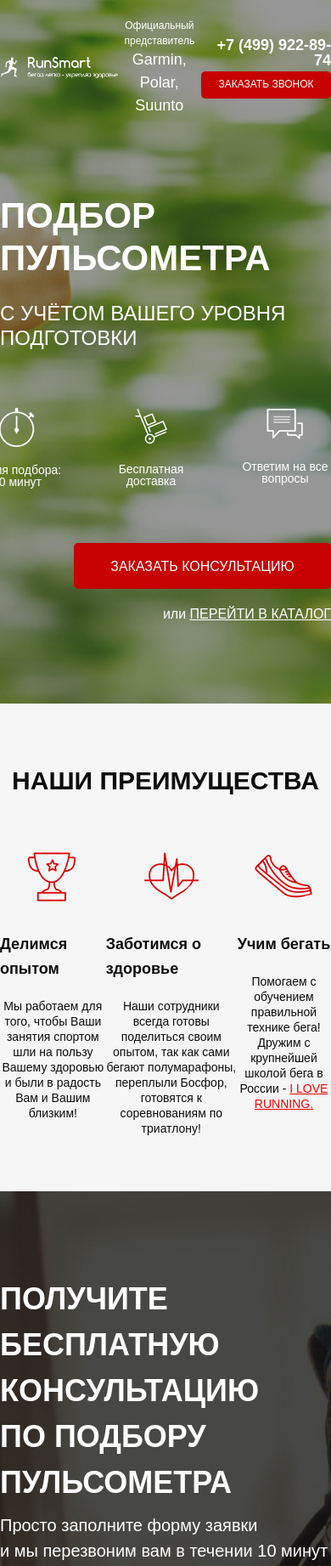
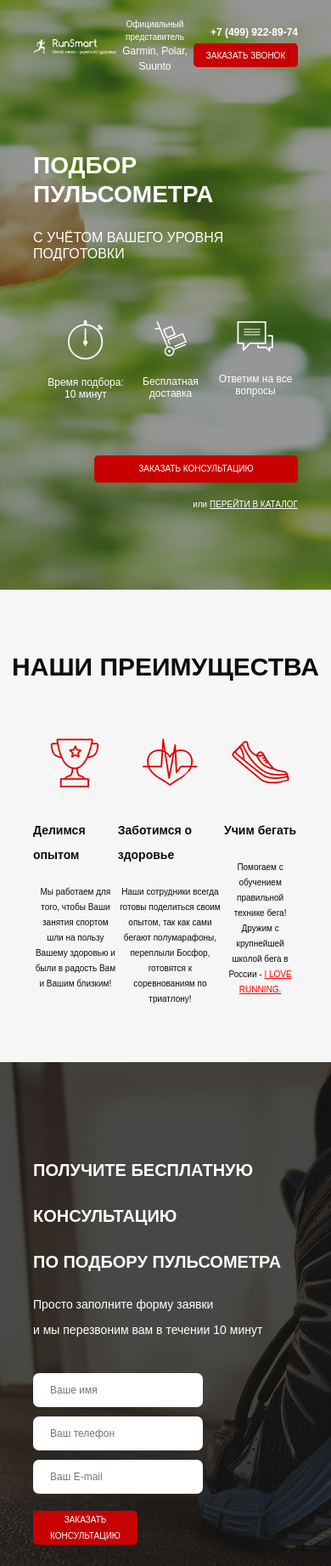
Before and after one commit to DonCorleone-byte/Pulse, a website: page src/index.html in a window 390 px wide. Shown: the top 1843 px of the page at 85% size. Drawn offline with Linux system fonts and the light colour scheme.

Commit message:
adaptive

```diff
--- /dev/null
+++ b/src/sass/blocks/_media.scss
@@ -0,0 +1,156 @@
+@media ( max-width:1200px ) {
+	.header {
+		width: 80%;
+		margin: 0 auto;
+	}
+	.promo {
+		&__wrapper {
+			width: 80%;
+			margin: 0 auto;
+			margin-top: 91px;
+		}
+	}
+	.advantages {
+		&__wrapper {
+			width: 80%;
+			margin: 0 auto;
+			margin-top: 60px;
+		}
+	}
+}
+@media ( max-width:991px ) {
+	.consultation {
+		padding-left: 10%;
+		.title {
+			font-size: 30px;
+		}
+	}
+}
+@media ( max-width:767px ) {
+	.header {
+		&__logo {
+			width: 200px;
+		}
+		&__official {
+			span {
+				font-size: 16px;
+			}
+		}
+		&__phone {
+			font-size: 16px;
+		}
+	}
+	.promo {
+		&__header {
+			font-size: 36px;
+		}
+		&__subheader {
+			font-size: 20px;
+		}
+		&__icons {
+			width: 390px;
+		}
+		&__link {
+			font-size: 14px;
+		}
+	}
+	.button_main {
+		width: 270px;
+		height: 44px;
+		font-size: 14px;
+	}
+	.advantages {
+		&__subtitle {
+			font-size: 16px;
+		}
+		&__descr {
+			font-size: 13px;
+		}
+	}
+	.consultation {
+		.title_left {
+			font-size: 30px;
+		}
+		.feed-form {
+			width: 250px;
+			input {
+				height: 50px;
+			}
+		}
+		.button_submit {
+			font-size: 14px;
+			height: 50px;
+		}
+	}
+
+}
+@media (max-width:575px) {
+	.header {
+		&__logo {
+			width: 150px;
+		}
+		&__official {
+			font-size: 10px;
+			span {
+				font-size: 12px;
+			}
+		}
+		&__phone {
+			font-size: 12px;
+		}
+	}
+	.promo {
+		&__header {
+			font-size: 28px;
+		}
+		&__subheader {
+			font-size: 16px;
+		}
+		&__icons {
+			width: 300px;
+		}
+		&__icon {
+			font-size: 12px;
+		}
+		&__link {
+			font-size: 10px;
+		}
+	}
+	.button {
+		width: 123px;
+		height: 28px;
+		font-size: 10px;
+	}
+	.button_main {
+		width: 240px;
+		height: 32px;
+		font-size: 10px;
+	}
+	.advantages {
+		&__subtitle {
+			font-size: 14px;
+		}
+		&__descr {
+			font-size: 10px;
+		}
+	}
+	.consultation {
+		&__descr {
+			font-size: 14px;
+		}
+		.title_left {
+			font-size: 20px;
+		}
+		.feed-form {
+			width: 200px;
+			input {
+				height: 40px;
+				font-size: 12px;
+			}
+		}
+		.button_submit {
+			font-size: 10px;
+			height: 40px;
+		}
+	}
+}
--- a/src/sass/blocks/style.scss
+++ b/src/sass/blocks/style.scss
@@ -6,6 +6,7 @@
 @import '../blocks/titles';
 @import '../blocks/consultation';
 @import '../blocks/forms';
+@import '../blocks/media';
 
 * {
     font-family: 'Museo Sans Cyrl', sans-serif;
```
Also changed, not shown: src/css/blocks/style.min.css.
